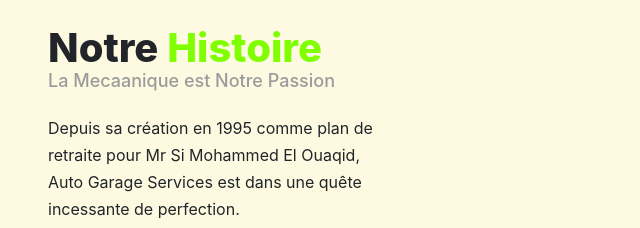
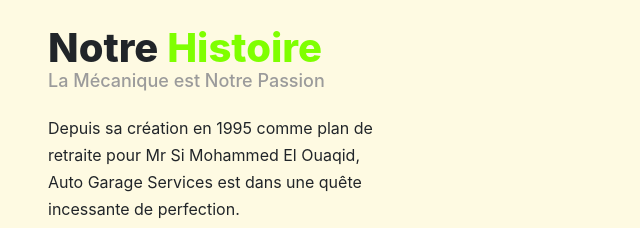
Before and after one commit to azizelo/AutoGarageServices, a website: page a-propos.html in a window 1280 px wide. Shown: the part 232-460 px from the top of the page, 422-1062 px from the left. Drawn offline with nearby package versions, Linux system fonts and the light colour scheme; files whose address does not match are found by name.

Commit message:
typo mecaanique

```diff
--- a/a-propos.html
+++ b/a-propos.html
@@ -93,7 +93,7 @@
                         <div class="col-md-8 col-sm-6 col-xs-12">
                             <div class="aboutus-content ">
                                 <h1>Notre <span>Histoire</span></h1>
-                                <h4>La Mecaanique est Notre Passion</h4>
+                                <h4>La Mécanique est Notre Passion</h4>
                                 <p>Depuis sa création en 1995 comme plan de retraite pour Mr Si Mohammed El Ouaqid, Auto Garage Services est dans une quête
                                     incessante de perfection. L'accomplissement et le sérieux étant des qualités innées dont est doté le
                                     patron de cette petite entreprise.</p>
```
Also changed, not shown: dist/a-propos.html.
